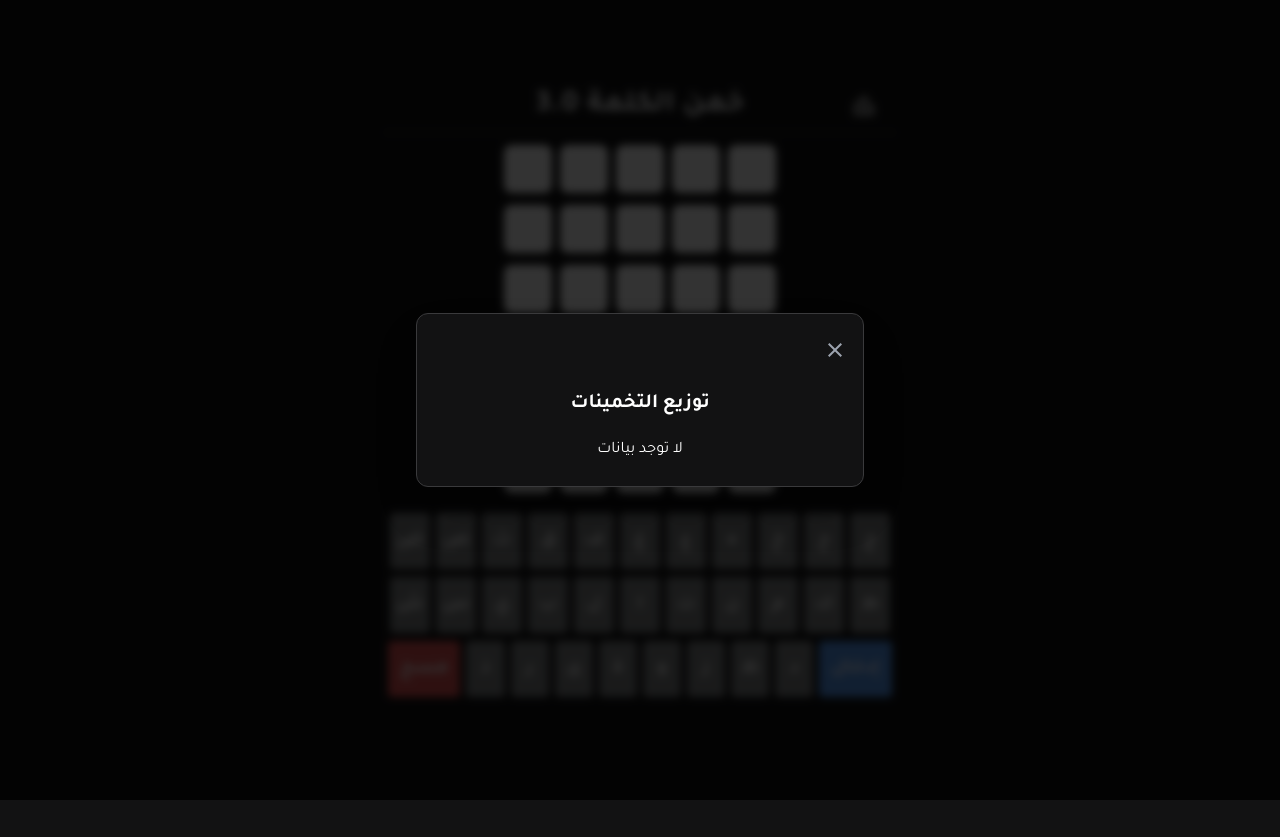
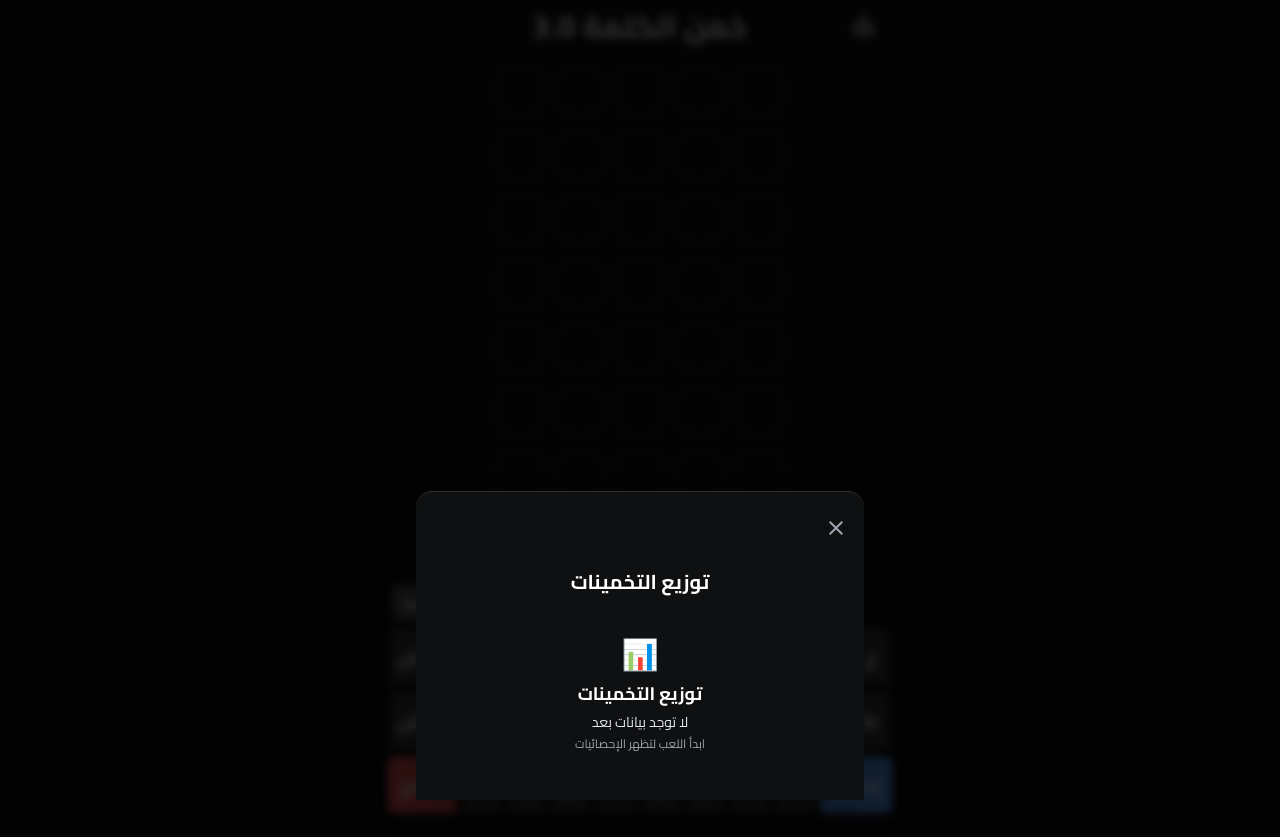
Before and after one commit to kaledh4/GAME_WORD, a React (Create React App) app: page / in a window 1280 px wide. Both pictures are taken after a click on the button "Statistics". Before the commit the page ends 800 px from the top, so only its background shows below. Built offline with nearby package versions, Linux system fonts and the light colour scheme.

Commit message:
Perfect score interaction App tracks usedMagicHelp. Modal reads it and shows the banner that perfect score is disabled this round.

```diff
--- a/src/App.tsx
+++ b/src/App.tsx
@@ -7,12 +7,14 @@ function App() {
   const [wordColors, setWordColors] = useState<Array<any>>([]);
   const [closeModal, setCloseModal] = useState<boolean>(true);
   const [gameResult, setGameResult] = useState<string>("idle");
+  const [usedMagicHelp, setUsedMagicHelp] = useState<boolean>(false);
 
   const handleNewGame = () => {
     setGameId((prev) => prev + 1);
     setWordColors([]);
     setCloseModal(true);
     setGameResult("idle");
+    setUsedMagicHelp(false);
   };
 
   return (
@@ -25,6 +27,7 @@ function App() {
         setCloseModal={setCloseModal}
         setGameResult={setGameResult}
         onNewGame={handleNewGame}
+        onMagicHelpUsed={() => setUsedMagicHelp(true)}
       />
       <Modal
         gameResult={gameResult}
@@ -32,6 +35,7 @@ function App() {
         closeModal={closeModal}
         setCloseModal={setCloseModal}
         onNewGame={handleNewGame}
+        usedMagicHelp={usedMagicHelp}
       />
     </div>
   );
--- a/src/components/Game.tsx
+++ b/src/components/Game.tsx
@@ -12,18 +12,20 @@ interface Props {
   setCloseModal: React.Dispatch<React.SetStateAction<boolean>>;
   setGameResult: React.Dispatch<React.SetStateAction<string>>;
   onNewGame: () => void;
+  onMagicHelpUsed: () => void;
 }
 
-const Board = ({ wordColors, setWordColors, setCloseModal, setGameResult, onNewGame }: Props) => {
+const Board = ({ wordColors, setWordColors, setCloseModal, setGameResult, onNewGame, onMagicHelpUsed }: Props) => {
   const rightWord = useMemo(() => getWordOfTheDay(), []);
 
   let wordIndexRef = useRef(0);
 
   const [keyboardState, setKeyboardState] = useState<{ [key: string]: string }>({});
-  const [boardWords, setBoardWords] = useState<Array<any>>([[], [], [], [], [], []]);
+  const [boardWords, setBoardWords] = useState<Array<any>>([[], [], [], [], [], [], [], []]);
   const [isErrors, setIsErrors] = useState<Array<boolean>>([]);
   const [disableKeyBoard, setDisableKeyboard] = useState<boolean>(false);
   const [toastData, setToastData] = useState<Array<any>>([]);
+  const [hasUsedMagicHelp, setHasUsedMagicHelp] = useState<boolean>(false);
 
   const typedWord = boardWords[wordIndexRef.current]?.join("");
 
@@ -34,15 +36,64 @@ const Board = ({ wordColors, setWordColors, setCloseModal, setGameResult, onNewG
   };
 
   const addLetterToBoard = (key: string): void => {
-    const newBoardWords = [...boardWords];
-    newBoardWords[wordIndexRef.current].push(key);
-    setBoardWords(newBoardWords);
+    setBoardWords((prev) => {
+      const newBoardWords = [...prev];
+      newBoardWords[wordIndexRef.current] = [...(newBoardWords[wordIndexRef.current] || []), key];
+      return newBoardWords;
+    });
   };
 
   const deleteLetterFromBoard = (): void => {
-    const newBoardWords = [...boardWords];
-    newBoardWords[wordIndexRef.current].pop();
-    setBoardWords(newBoardWords);
+    setBoardWords((prev) => {
+      const newBoardWords = [...prev];
+      newBoardWords[wordIndexRef.current] = [...(newBoardWords[wordIndexRef.current] || [])];
+      newBoardWords[wordIndexRef.current].pop();
+      return newBoardWords;
+    });
+  };
+
+  const useMagicHelp = (): void => {
+    if (hasUsedMagicHelp || disableKeyBoard || boardWords[wordIndexRef.current - 1]?.join("") === rightWord) return;
+
+    setHasUsedMagicHelp(true);
+    onMagicHelpUsed();
+
+    const revealablePositions = [1, 3]; // 0-based, skip 0, 2, 4
+    const choice = Math.random() < 0.5 ? "letter" : "hint";
+
+    if (choice === "letter") {
+      const index = revealablePositions[Math.floor(Math.random() * revealablePositions.length)];
+      const chars = rightWord.split("");
+
+      setBoardWords((prev) => {
+        const newBoardWords = [...prev];
+        const currentRow = [...(newBoardWords[wordIndexRef.current] || [])];
+        if (!currentRow[index]) {
+          currentRow[index] = chars[index];
+          newBoardWords[wordIndexRef.current] = currentRow;
+        }
+        return newBoardWords;
+      });
+
+      setToastData((prev) => [...prev, "تم كشف حرف واحد (ليس في المنتصف)!"]);
+      return;
+    }
+
+    const duplicateMap: { [key: string]: number } = {};
+    for (const ch of rightWord.split("")) {
+      duplicateMap[ch] = (duplicateMap[ch] || 0) + 1;
+    }
+    const duplicateLettersCount = Object.values(duplicateMap).filter((c) => c > 1).length;
+
+    const hints = [
+      "أول حرفين: _ _",
+      "آخر حرفين: _ _",
+      "الحرف موجود لكنه ليس في مكانه",
+      `عدد الحروف المكررة: ${duplicateLettersCount}`,
+    ];
+
+    const hint = hints[Math.floor(Math.random() * hints.length)];
+    setToastData((prev) => [...prev, hint]);
   };
 
   const handleEnter = (): void => {
@@ -147,7 +198,7 @@ const Board = ({ wordColors, setWordColors, setCloseModal, setGameResult, onNewG
   }, [disableKeyBoard, setCloseModal, setGameResult, wordColors, boardWords, rightWord]);
 
   useEffect(() => {
-    if (wordIndexRef.current === 6 && typedWord !== rightWord) {
+    if (wordIndexRef.current === 8 && typedWord !== rightWord) {
       setTimeout(() => {
         setToastData([rightWord]);
       }, 1200);
@@ -170,13 +221,25 @@ const Board = ({ wordColors, setWordColors, setCloseModal, setGameResult, onNewG
 
   return (
     <>
-      <div className="grid grid-rows-6 gap-1 mb-4" dir="rtl">
-        {[0, 1, 2, 3, 4, 5].map((row) => (
+      <div className="grid grid-rows-8 gap-1 mb-4" dir="rtl">
+        {[0, 1, 2, 3, 4, 5, 6, 7].map((row) => (
           <Row key={row} word={boardWords[row]} wordColors={wordColors[row] ?? []} error={isErrors[row] ?? false} />
         ))}
       </div>
 
-      <div className="w-full max-w-lg px-1 pb-4 select-none">
+      <div className="w-full max-w-lg px-1 pb-4 select-none max-h-[40vh]">
+        <div className="flex justify-end mb-2 px-1" dir="rtl">
+          <button
+            className={`cursor-pointer flex items-center justify-center rounded-lg px-3 py-2 text-sm font-semibold shadow-sm transition-all duration-150 ${
+              hasUsedMagicHelp ? "bg-tile-border text-gray-400 cursor-not-allowed" : "bg-tile-active text-white hover:opacity-90"
+            }`}
+            onClick={useMagicHelp}
+            disabled={hasUsedMagicHelp}
+          >
+            <span className="ml-1">✨</span>
+            <span>مساعدة سحرية</span>
+          </button>
+        </div>
         {keyboardRows.map((row, rowIndex) => (
           <div key={rowIndex} className="flex justify-center w-full mb-2 gap-1.5" dir="rtl">
             {rowIndex === 2 && (
--- a/src/components/Letter.tsx
+++ b/src/components/Letter.tsx
@@ -15,11 +15,11 @@ const LetterComponent = ({ letter, bgColor }: Props) => {
   const isFilled = letter !== "";
 
   // Base classes
-  const baseClasses = "w-14 h-14 sm:w-12 sm:h-12 flex justify-center items-center text-3xl sm:text-2xl font-bold rounded-lg m-1 transition-all duration-300 transform";
+  const baseClasses = "w-14 h-14 sm:w-12 sm:h-12 flex justify-center items-center text-3xl sm:text-2xl font-bold rounded-xl m-1.5 transition-all duration-300 transform";
 
   // Border styles
   const borderClasses = isInitial
-    ? (isFilled ? "border-2 border-tile-active scale-105" : "border-2 border-tile-border bg-transparent")
+    ? (isFilled ? "border-2 border-tile-active scale-105" : "border-2 border-tile-border")
     : "border-none shadow-lg";
 
   // Text color
--- a/src/components/Modal.tsx
+++ b/src/components/Modal.tsx
@@ -11,8 +11,9 @@ interface Props {
   gameResult: string;
   setCloseModal: React.Dispatch<React.SetStateAction<boolean>>;
   onNewGame: () => void;
+  usedMagicHelp: boolean;
 }
-const Modal = ({ gameResult, data, closeModal, setCloseModal, onNewGame }: Props) => {
+const Modal = ({ gameResult, data, closeModal, setCloseModal, onNewGame, usedMagicHelp }: Props) => {
   const [dsiplay, setDisplay] = useState<string>("hidden");
   const [toastData, setToastData] = useState<Array<any>>([]);
   const { letterAbsent, letterExist, letterRight } = letterColors;
@@ -49,15 +50,19 @@ const Modal = ({ gameResult, data, closeModal, setCloseModal, onNewGame }: Props
         onClick={handleClick}
       ></div>
       <div
-        className={` z-50 absolute ${dsiplay} flex-col justify-center items-center w-11/12 max-w-md h-auto py-6 bg-game-bg border border-tile-border rounded-xl shadow-2xl p-4 text-white ${closeModal ? " animate-slide-out" : "animate-slide-in"
-          }`}
+        className={`z-50 fixed ${dsiplay} flex-col justify-start items-center w-full max-w-md mx-auto bottom-0 left-0 right-0 h-auto py-6 bg-game-bg border-t border-tile-border rounded-t-2xl shadow-2xl p-4 text-white ${
+          closeModal ? "animate-slide-out" : "animate-slide-in"
+        }`}
       >
         <div className="cursor-pointer self-start w-100 mb-7" onClick={handleClick}>
           <Close />
         </div>
-        <div className="w-2/3 h-full flex flex-col justify-center items-center">
-          <h1 className="text-xl font-bold">توزيع التخمينات</h1>
-          <div className="mt-5 w-full flex flex-col justify-center items-center">
+        <div className="w-full flex flex-col justify-center items-center">
+          <h1 className="text-xl font-bold mb-1">توزيع التخمينات</h1>
+          {usedMagicHelp && gameResult !== "idle" && (
+            <p className="text-xs text-gray-300 mb-3">تم استخدام المساعدة السحرية - لا توجد درجة كاملة في هذه الجولة</p>
+          )}
+          <div className="mt-3 w-full flex flex-col justify-center items-center">
             {gameResult !== "idle" ? (
               data?.map((wordColors, index) => {
                 let bool = false;
@@ -67,7 +72,7 @@ const Modal = ({ gameResult, data, closeModal, setCloseModal, onNewGame }: Props
                 });
                 bool = letterIndex === 5 ? true : false;
                 return (
-                  <div className="flex flex-row-reverse w-full items-center my-[2px]">
+                  <div className="flex flex-row-reverse w-full items-center my-[2px]" key={index}>
                     {index + 1}
                     <div className={`ml-2 font-bold px-2 ${bool && "w-full"} flex flex-row-reverse text-white ${bool ? letterRight : letterAbsent}`}>
                       {bool ? "1" : "0"}
@@ -76,7 +81,12 @@ const Modal = ({ gameResult, data, closeModal, setCloseModal, onNewGame }: Props
                 );
               })
             ) : (
-              <h2> لا توجد بيانات</h2>
+              <div className="flex flex-col items-center justify-center w-full py-6 animate-fade-in-up">
+                <div className="mb-2 text-3xl">📊</div>
+                <h2 className="text-lg font-semibold mb-1">توزيع التخمينات</h2>
+                <p className="text-sm text-gray-200">لا توجد بيانات بعد</p>
+                <p className="text-xs text-gray-400 mt-1">ابدأ اللعب لتظهر الإحصائيات</p>
+              </div>
             )}
           </div>
           {gameResult !== "idle" ? (
--- a/src/components/Row.tsx
+++ b/src/components/Row.tsx
@@ -8,7 +8,7 @@ interface Props {
 }
 
 const Row = ({ word, wordColors, error }: Props) => {
-  const defaultBgColor = "bg-white";
+  const defaultBgColor = "bg-tile-empty";
   const [bgColors, setBgColors] = useState<Array<string>>([]);
 
   useEffect(() => {
--- a/src/data/letters-list.ts
+++ b/src/data/letters-list.ts
@@ -40,7 +40,7 @@ export const lettersList: string[] = [
 ];
 
 export const letterColors = {
-  letterInitial: "bg-transparent",
+  letterInitial: "bg-tile-empty",
   letterAbsent: "bg-tile-absent",
   letterExist: "bg-tile-present",
   letterRight: "bg-tile-correct"
--- a/src/index.css
+++ b/src/index.css
@@ -1,4 +1,4 @@
-@import url('https://fonts.googleapis.com/css2?family=Tajawal:wght@400;500;700;800&display=swap');
+@import url('https://fonts.googleapis.com/css2?family=Cairo:wght@400;500;700&display=swap');
 
 @tailwind base;
 @tailwind components;
--- a/tailwind.config.js
+++ b/tailwind.config.js
@@ -3,18 +3,19 @@ module.exports = {
   theme: {
     extend: {
       colors: {
-        'game-bg': '#121213',
-        'key-bg': '#818384',
-        'key-enter': '#569bf5', // Blue
-        'key-delete': '#e65353', // Red
-        'tile-border': '#3a3a3c',
+        'game-bg': '#0f1011',
+        'key-bg': '#3a3a3c',
+        'key-enter': '#569bf5', // Accent blue for Enter key
+        'key-delete': '#e65353', // Accent red for delete key
+        'tile-empty': '#1f1f1f', // Empty tile background (dark neutral)
+        'tile-border': '#2e2e2e', // Empty tile border
         'tile-active': '#565758',
-        'tile-correct': '#538d4e', // Green
-        'tile-present': '#b59f3b', // Yellow
-        'tile-absent': '#3a3a3c', // Dark Gray
+        'tile-correct': '#1e7f5c', // Correct (green)
+        'tile-present': '#9e7c19', // Present (yellow)
+        'tile-absent': '#3a3a3a', // Absent (gray)
       },
       fontFamily: {
-        sans: ['Tajawal', 'sans-serif'],
+        sans: ['Cairo', 'system-ui', 'sans-serif'],
       },
       keyframes: {
         pop: {
```
